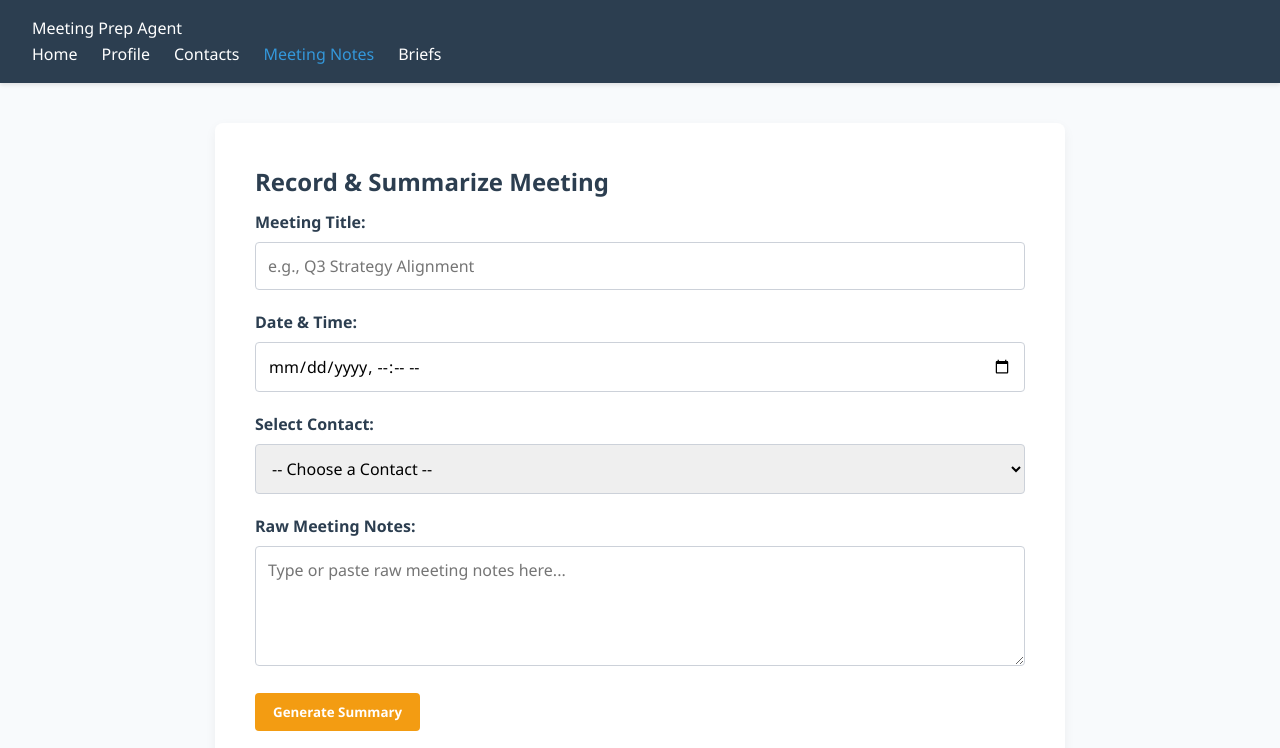
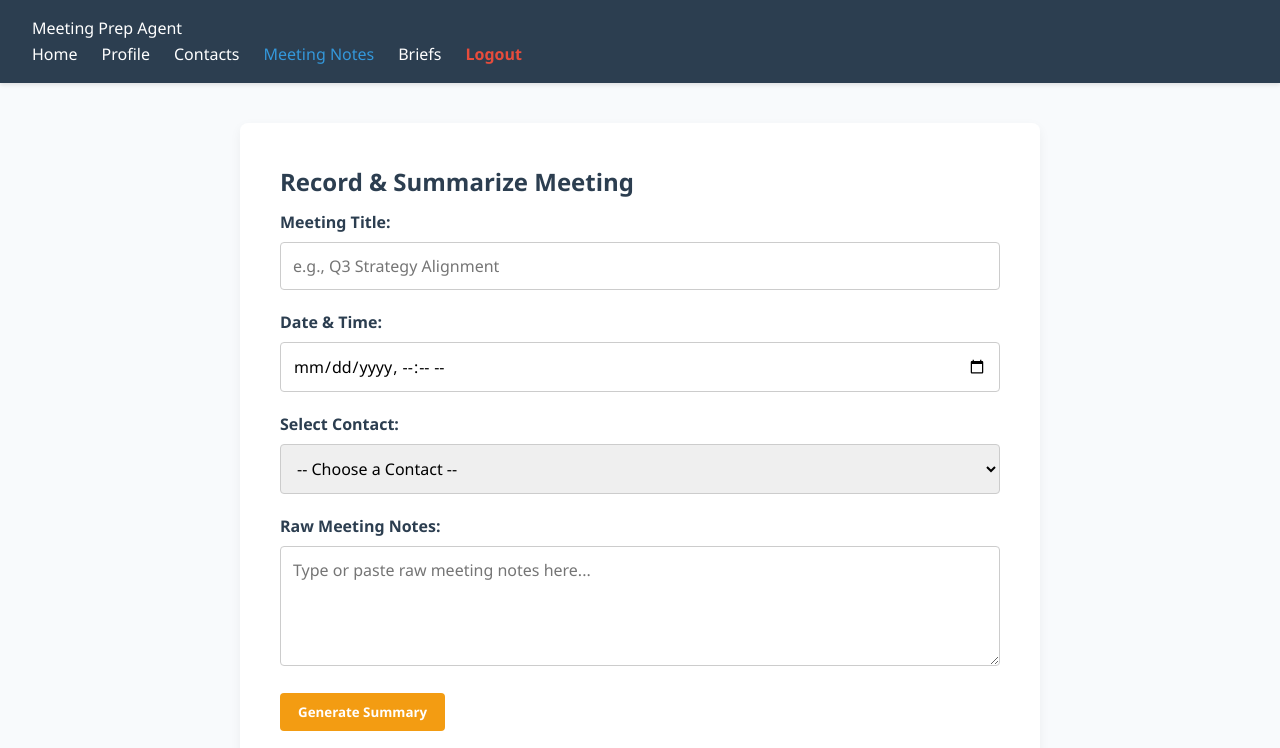
Before and after one commit to Sahasraanasi/meeting-prep-agent, a plain HTML site: page frontend/meeting.html in a window 1280 px wide. Shown: the top 748 px of the page. Drawn offline with Linux system fonts and the light colour scheme; sample sign-in values are in the browser's storage.

Commit message:
feat(security): implement client-side route protection, secure logout, and BFCache back-button prevention

```diff
--- /dev/null
+++ b/frontend/js/authGuard.js
@@ -0,0 +1,87 @@
+/**
+ * Authentication Guard & Session Management
+ */
+
+(function () {
+    const protectedPages = [
+        'index.html',
+        'contacts.html',
+        'meeting.html',
+        'profile.html',
+        'brief.html'
+    ];
+
+    const publicPages = [
+        'login.html',
+        'signup.html'
+    ];
+
+    // Determine current page filename
+    const path = window.location.pathname;
+    let page = path.substring(path.lastIndexOf('/') + 1).toLowerCase();
+    if (!page || page === '') {
+        page = 'index.html';
+    }
+
+    function isAuthenticated() {
+        const user = localStorage.getItem('mpa_current_user');
+        const token = localStorage.getItem('token');
+        return Boolean(user || token);
+    }
+
+    function checkAccess() {
+        const authed = isAuthenticated();
+        const isProtected = protectedPages.includes(page);
+        const isPublic = publicPages.includes(page);
+
+        if (isProtected && !authed) {
+            // Unauthenticated user attempting to access protected page
+            window.location.replace('login.html');
+        } else if (isPublic && authed) {
+            // Authenticated user attempting to visit login/signup
+            window.location.replace('index.html');
+        }
+    }
+
+    // 1. Check access immediately upon script evaluation
+    checkAccess();
+
+    // 2. Prevent BFCache / Back button bypass
+    window.addEventListener('pageshow', function (event) {
+        if (event.persisted || (window.performance && window.performance.navigation && window.performance.navigation.type === 2)) {
+            checkAccess();
+        }
+    });
+
+    // 3. Global logout handler
+    window.logout = function () {
+        // Clear all session and authentication keys
+        localStorage.removeItem('mpa_current_user');
+        localStorage.removeItem('token');
+        sessionStorage.clear();
+
+        // Redirect to login and wipe current history entry to prevent back-button re-entry
+        window.location.replace('login.html');
+    };
+
+    // 4. Automatically inject Logout button into navigation on protected pages
+    document.addEventListener('DOMContentLoaded', function () {
+        if (protectedPages.includes(page)) {
+            const navUl = document.querySelector('header nav ul');
+            if (navUl && !document.getElementById('navLogoutItem')) {
+                const li = document.createElement('li');
+                li.id = 'navLogoutItem';
+                li.innerHTML = '<a href="#" id="logoutBtn" style="color: #e74c3c; font-weight: bold;">Logout</a>';
+                navUl.appendChild(li);
+
+                const logoutBtn = document.getElementById('logoutBtn');
+                if (logoutBtn) {
+                    logoutBtn.addEventListener('click', function (e) {
+                        e.preventDefault();
+                        window.logout();
+                    });
+                }
+            }
+        }
+    });
+})();
--- a/frontend/meeting.html
+++ b/frontend/meeting.html
@@ -5,6 +5,45 @@
     <meta name="viewport" content="width=device-width, initial-scale=1.0">
     <title>Meeting Notes - Meeting Prep Agent</title>
     <link rel="stylesheet" href="../css/style.css">
+    <style>
+        .form-group {
+            margin-bottom: 1.25rem;
+            text-align: left;
+        }
+        .form-group label {
+            display: block;
+            margin-bottom: 0.4rem;
+            font-weight: 600;
+            color: #2c3e50;
+        }
+        .form-group input, .form-group select, .form-group textarea {
+            width: 100%;
+            padding: 0.75rem;
+            border: 1px solid #ccc;
+            border-radius: 4px;
+            font-size: 1rem;
+        }
+        .form-group textarea {
+            resize: vertical;
+            height: 120px;
+        }
+        .container {
+            text-align: left;
+            max-width: 800px;
+        }
+        .meeting-card {
+            background: #fdfdfd;
+            border: 1px solid #e1e8ed;
+            padding: 1.2rem;
+            border-radius: 6px;
+            margin-top: 1.5rem;
+        }
+        .meeting-card h4 {
+            color: #2c3e50;
+            margin-bottom: 0.4rem;
+        }
+    </style>
+    <script src="js/authGuard.js"></script>
 </head>
 <body>
     <header>
```
Also changed, not shown: frontend/brief.html (+1 -0 lines), frontend/contacts.html (+1 -0 lines), frontend/index.html (+1 -0 lines), frontend/login.html (+1 -0 lines), frontend/profile.html (+1 -0 lines), frontend/signup.html (+1 -0 lines).
